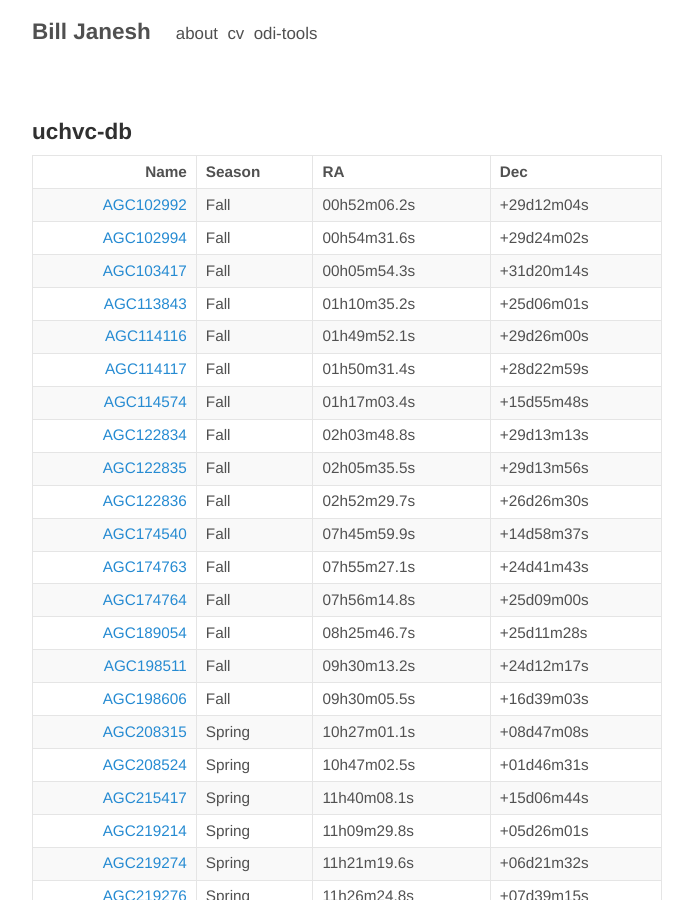
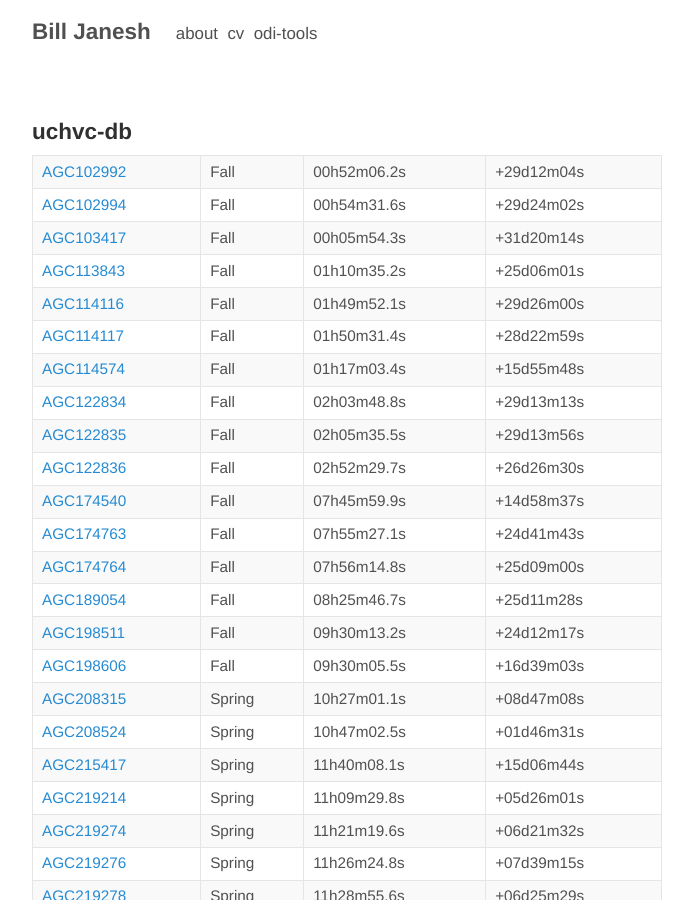
Before and after one commit to bjanesh/bjanesh.github.io, a Jekyll site: the page built from uchvc-db.md, in a window 1280 px wide and 900 px high. Shown: the whole window, without its empty margins (293-986 px from the left). Built offline with Jekyll 4.4.1, drawn with Linux system fonts in a browser that asks for light colours; nearby versions of some CDN libraries.

Commit message:
init uchvc-db

```diff
--- a/uchvc-db.md
+++ b/uchvc-db.md
@@ -2,10 +2,7 @@
 layout: page
 title: uchvc-db
 ---
-<!-- ![props](props.png) -->
 
-|Name|Season|RA|Dec|
-|---:|------|---|---|
 |[AGC102992](agc102992)|Fall|00h52m06.2s|+29d12m04s|
 |[AGC102994](agc102994)|Fall|00h54m31.6s|+29d24m02s|
 |[AGC103417](agc103417)|Fall|00h05m54.3s|+31d20m14s|
```
